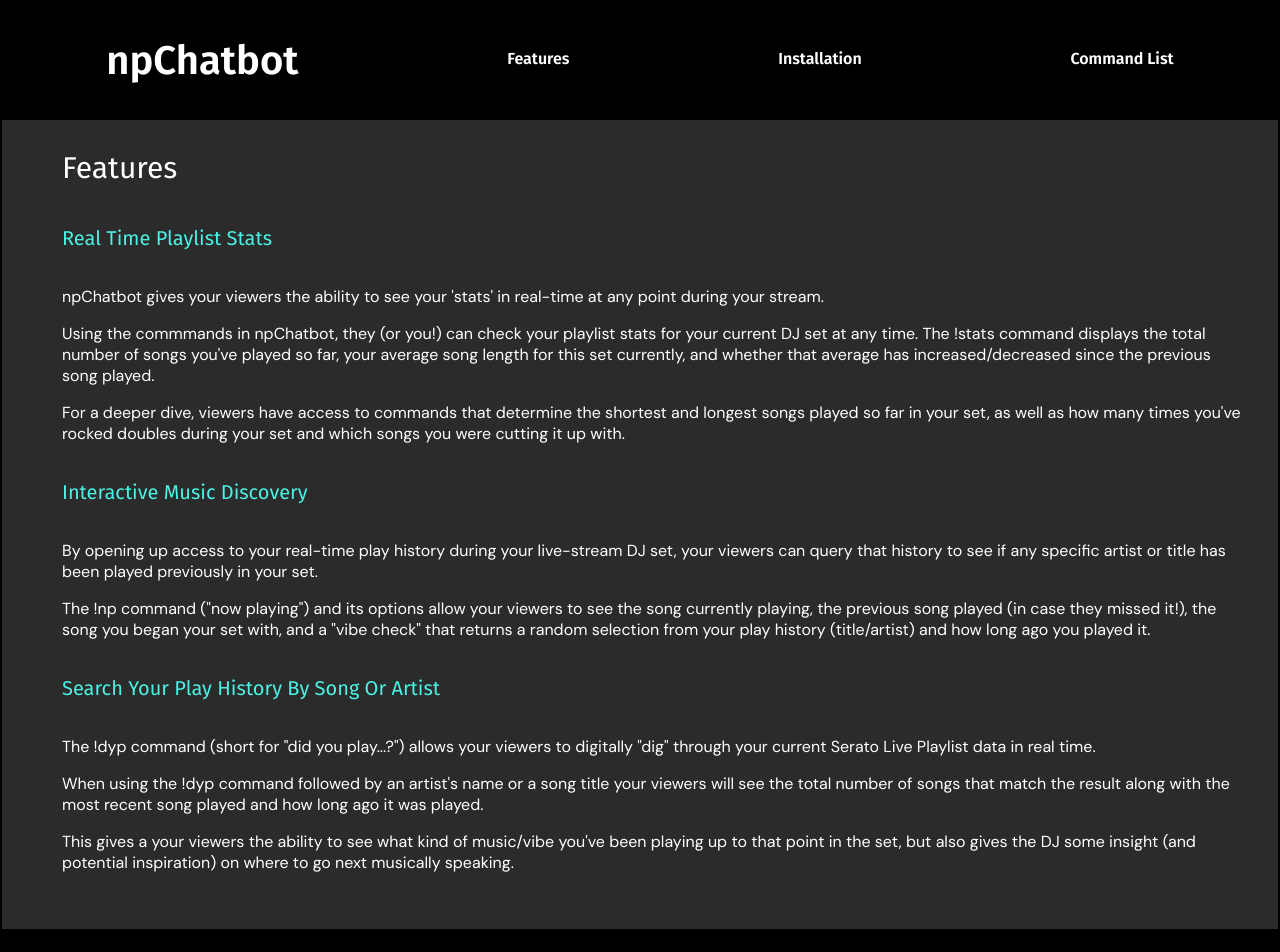
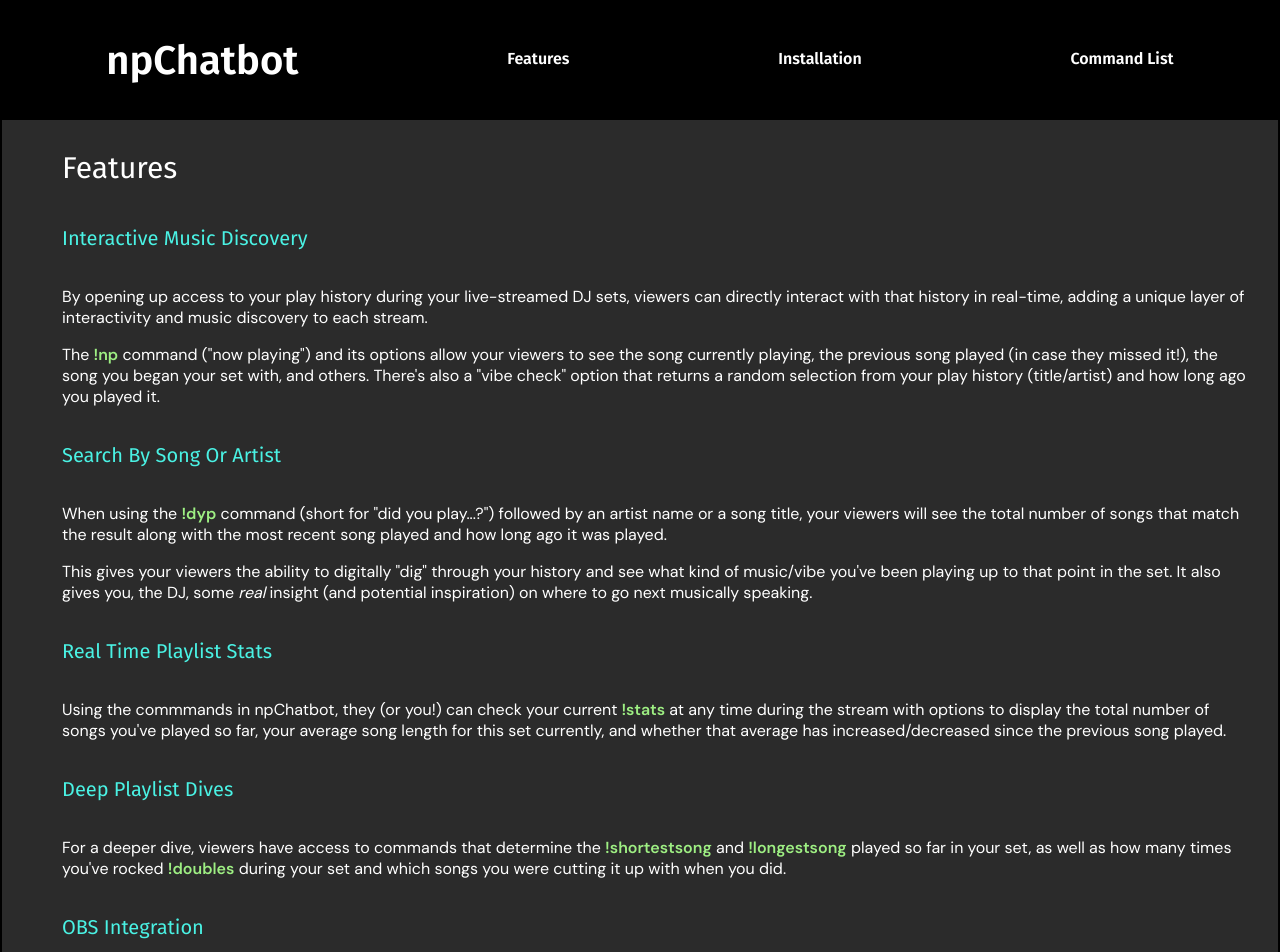
Before and after one commit to marcusmcb/np-chatbot-site, a React (Create React App) app: page /features in a window 1280 px wide. Shown: the top 952 px of the page. Built offline with nearby package versions, Linux system fonts and the light colour scheme.

Commit message:
updated page layouts and styling

```diff
--- a/src/pages/features/FeaturesPage.tsx
+++ b/src/pages/features/FeaturesPage.tsx
@@ -4,66 +4,87 @@
 	return (
 		<div className='features-page'>
 			<div className='features-page-header'>Features</div>
-			<div className='features-page-subheader'>Real Time Playlist Stats</div>
-			<div className='features-page-container'>
-				<div className='features-page-feature'>
-					<p>
-						npChatbot gives your viewers the ability to see your 'stats' in
-						real-time at any point during your stream.
-					</p>
-					<p>
-						Using the commmands in npChatbot, they (or you!) can check your
-						playlist stats for your current DJ set at any time. The !stats
-						command displays the total number of songs you've played so far,
-						your average song length for this set currently, and whether that
-						average has increased/decreased since the previous song played.
-					</p>
-					<p>
-						For a deeper dive, viewers have access to commands that determine
-						the shortest and longest songs played so far in your set, as well as
-						how many times you've rocked doubles during your set and which songs
-						you were cutting it up with.
-					</p>
-				</div>
-			</div>
 			<div className='features-page-subheader'>Interactive Music Discovery</div>
 			<div className='features-page-container'>
 				<div className='features-page-feature'>
 					<p>
-						By opening up access to your real-time play history during your
-						live-stream DJ set, your viewers can query that history to see if
-						any specific artist or title has been played previously in your set.
+						By opening up access to your play history during your live-streamed
+						DJ sets, viewers can directly interact with that history in
+						real-time, adding a unique layer of interactivity and music
+						discovery to each stream.
 					</p>
 					<p>
-						The !np command ("now playing") and its options allow your viewers
-						to see the song currently playing, the previous song played (in case
-						they missed it!), the song you began your set with, and a "vibe
-						check" that returns a random selection from your play history
-						(title/artist) and how long ago you played it.
+						The <span className='highlighted-text'>!np</span> command ("now
+						playing") and its options allow your viewers to see the song
+						currently playing, the previous song played (in case they missed
+						it!), the song you began your set with, and others. There's also a
+						"vibe check" option that returns a random selection from your play
+						history (title/artist) and how long ago you played it.
 					</p>
 				</div>
 			</div>
-			<div className='features-page-subheader'>
-				Search Your Play History By Song Or Artist
+			<div className='features-page-subheader'>Search By Song Or Artist</div>
+			<div className='features-page-container'>
+				<div className='features-page-feature'>
+					{/* <p>
+						The included <span className='highlighted-text'>!dyp</span> command
+						(short for "did you play...?") allows your viewers to digitally
+						"dig" through your current Serato Live Playlist data in real time.
+					</p> */}
+					<p>
+						When using the <span className='highlighted-text'>!dyp</span>{' '}
+						command (short for "did you play...?") followed by an artist name or
+						a song title, your viewers will see the total number of songs that
+						match the result along with the most recent song played and how long
+						ago it was played.
+					</p>
+					<p>
+						This gives your viewers the ability to digitally "dig" through your
+						history and see what kind of music/vibe you've been playing up to
+						that point in the set. It also gives you, the DJ, some <i>real</i>{' '}
+						insight (and potential inspiration) on where to go next musically
+						speaking.
+					</p>
+				</div>
 			</div>
+			<div className='features-page-subheader'>Real Time Playlist Stats</div>
+			<div className='features-page-container'>
+				<div className='features-page-feature'>
+					{/* <p>
+						npChatbot gives your viewers the ability to see your 'stats' in
+						real-time at any point during your stream.
+					</p> */}
+					<p>
+						Using the commmands in npChatbot, they (or you!) can check your
+						current
+						<span className='highlighted-text'> !stats</span> at any time during
+						the stream with options to display the total number of songs you've
+						played so far, your average song length for this set currently, and
+						whether that average has increased/decreased since the previous song
+						played.
+					</p>
+				</div>
+			</div>
+			<div className='features-page-subheader'>Deep Playlist Dives</div>
 			<div className='features-page-container'>
 				<div className='features-page-feature'>
 					<p>
-						The !dyp command (short for "did you play...?") allows your viewers
-						to digitally "dig" through your current Serato Live Playlist data in
-						real time.
+						For a deeper dive, viewers have access to commands that determine
+						the <span className='highlighted-text'>!shortestsong</span> and{' '}
+						<span className='highlighted-text'>!longestsong</span> played so far
+						in your set, as well as how many times you've rocked{' '}
+						<span className='highlighted-text'>!doubles</span> during your set
+						and which songs you were cutting it up with when you did.
 					</p>
+				</div>
+			</div>
+			<div className='features-page-subheader'>OBS Integration</div>
+			<div className='features-page-container'>
+				<div className='features-page-feature'>
 					<p>
-						When using the !dyp command followed by an artist's name or a song
-						title your viewers will see the total number of songs that match the
-						result along with the most recent song played and how long ago it
-						was played.
-					</p>
-					<p>
-						This gives a your viewers the ability to see what kind of music/vibe
-						you've been playing up to that point in the set, but also gives the
-						DJ some insight (and potential inspiration) on where to go next
-						musically speaking.
+						With OBS Websockets enabled, you can enter your OBS socket address
+						(and password if secured) which will allow npChatbot to send its
+						command responses as text to OBS for use on-screen in your streams.
 					</p>
 				</div>
 			</div>
--- a/src/pages/features/featurespage.css
+++ b/src/pages/features/featurespage.css
@@ -31,3 +31,8 @@
   padding: 10px 30px 10px 30px;
   font-family: "DM Sans", sans-serif;
 }
+
+.highlighted-text {
+  color: rgb(158, 239, 131);
+  font-weight: 600;
+}
--- a/src/pages/installation/InstallationPage.tsx
+++ b/src/pages/installation/InstallationPage.tsx
@@ -15,6 +15,15 @@
 					3. Once installation has completed, start the npChatbot app.
 				</div>
 				<div className='installation-page-directions-step'>
+					3. Once started, click the "Authorize" button in the upper left to
+					authorize npChatbot with Twitch. You will need to be signed into the
+					account you want npChatbot to use for its responses (typically your
+					channel's chatbot account).
+				</div>
+				<div className='installation-page-directions-step'>
+					4. Once authorized with Twitch, you should be returned to the npChatbot app.
+				</div>
+				<div className='installation-page-directions-step'>
 					4. Enter and save your credentials on first use. You will not have to
 					resubmit your credentials each time.
 				</div>
@@ -23,7 +32,11 @@
 				</div>
 				<div className='installation-page-directions-step'>
 					6. Start a{' '}
-					<a href='https://support.serato.com/hc/en-us/articles/228019568-Live-Playlists'>
+					<a
+						href='https://support.serato.com/hc/en-us/articles/228019568-Live-Playlists'
+						rel='noreferrer'
+						target='_blank'
+					>
 						Live Playlist
 					</a>{' '}
 					session in Serato DJ Pro.
@@ -53,7 +66,7 @@
 						<li>individual command use</li>
 						<li>artists and titles queried (!dyp command use)</li>
 						<li>now playing queries (!np command use)</li>
-            <li>the shortest, longest, and average track lengths</li>
+						<li>the shortest, longest, and average track lengths</li>
 					</div>
 				</div>
 			</div>
--- a/src/pages/installation/installationpage.css
+++ b/src/pages/installation/installationpage.css
@@ -9,6 +9,16 @@
   font-family: "Fira Sans", sans-serif;
   text-align: left;
   margin-left: 30px;
+  color: rgb(74, 242, 228);
+}
+
+.installation-page-directions-step a {
+  text-decoration: none;
+  color: rgb(158, 239, 131);
+}
+
+.installation-page-directions-step a:visited {
+  color: rgb(158, 239, 131);
 }
 
 .installation-page-directions-container {
@@ -34,6 +44,6 @@
   color: rgb(74, 242, 228);
 }
 
-.installation-page-directions-step a:visited, a:hover {
+.installation-page-directions-step a:hover {
   color: rgb(74, 242, 228);
 }
```
